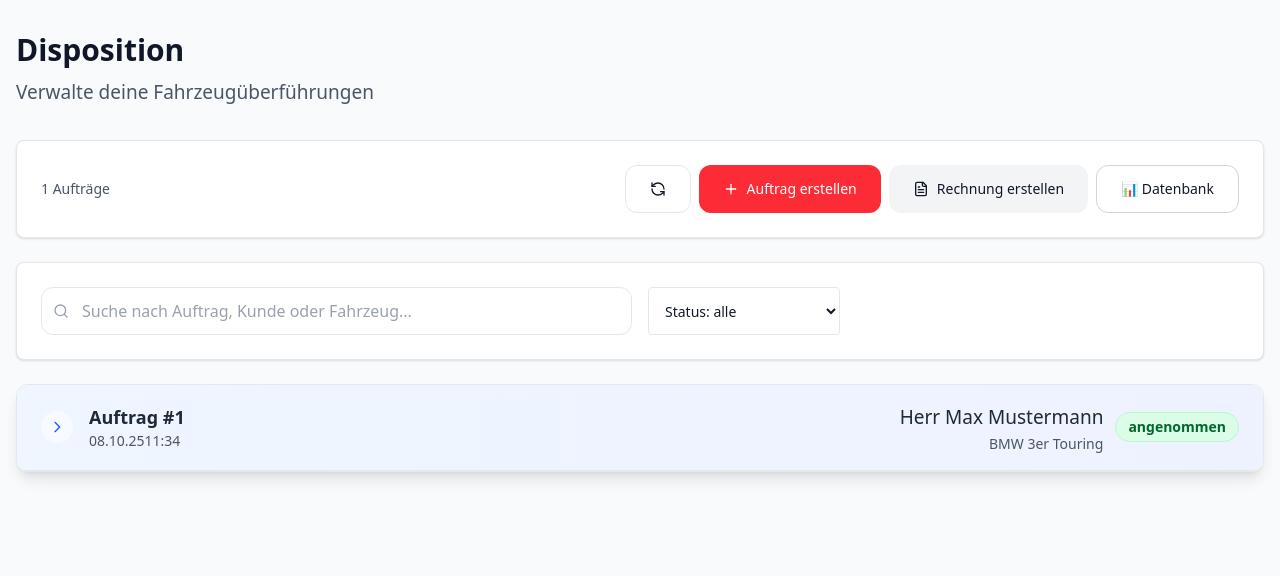
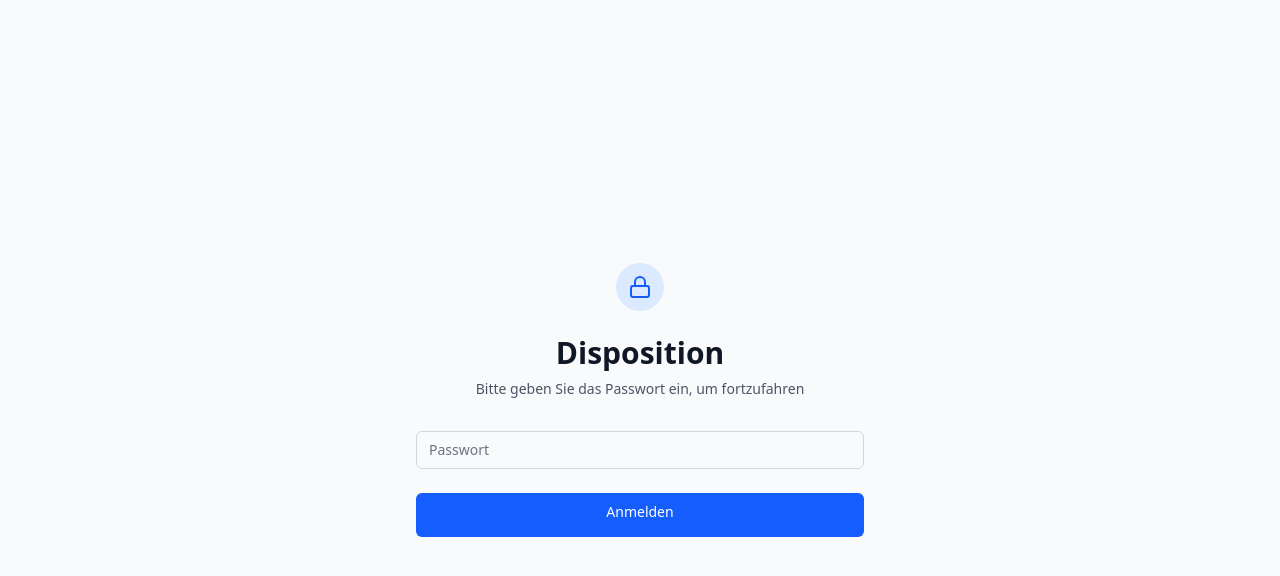
Before and after one commit to adrian1921677/ADS.-, a Next.js app: page /disposition in a window 1280 px wide. Shown: the top 576 px of the page. Built offline with nearby package versions, Linux system fonts and the light colour scheme.

Commit message:
Passwortschutz fÃ¼r Dispositionstool hinzugefÃ¼gt - Passwort: ADS

```diff
--- a/src/app/disposition/page.tsx
+++ b/src/app/disposition/page.tsx
@@ -6,7 +6,7 @@ import { Input } from '@/components/ui/input'
 // import { Textarea } from '@/components/ui/textarea'
 // import { Card, CardContent, CardDescription, CardHeader, CardTitle } from '@/components/ui/card'
 // import { Select, SelectContent, SelectItem, SelectTrigger, SelectValue } from '@/components/ui/select'
-import { Plus, RefreshCcw, FileText, Search } from 'lucide-react'
+import { Plus, RefreshCcw, FileText, Search, Lock } from 'lucide-react'
 
 interface Order {
   id: string;
@@ -17,6 +17,9 @@ interface Order {
 }
 
 export default function DispositionPage() {
+  const [isAuthenticated, setIsAuthenticated] = useState(false)
+  const [password, setPassword] = useState('')
+  const [loginError, setLoginError] = useState('')
   const [orders, setOrders] = useState<Order[]>([])
   const [loading, setLoading] = useState(true)
   const [showCreate, setShowCreate] = useState(false)
@@ -25,6 +28,32 @@ export default function DispositionPage() {
   const [statusFilter, setStatusFilter] = useState('')
   const [expandedOrders, setExpandedOrders] = useState<Set<string>>(new Set())
   const [showDatabaseView, setShowDatabaseView] = useState(false)
+
+  const CORRECT_PASSWORD = 'ADS'
+
+  const handleLogin = (e: React.FormEvent) => {
+    e.preventDefault()
+    if (password === CORRECT_PASSWORD) {
+      setIsAuthenticated(true)
+      setLoginError('')
+      // Speichere Authentifizierung in sessionStorage
+      sessionStorage.setItem('disposition_authenticated', 'true')
+    } else {
+      setLoginError('Falsches Passwort. Bitte versuchen Sie es erneut.')
+    }
+  }
+
+  const handleLogout = () => {
+    setIsAuthenticated(false)
+    setPassword('')
+    sessionStorage.removeItem('disposition_authenticated')
+  }
+
+  // Prüfe beim Laden der Seite, ob bereits authentifiziert
+  useEffect(() => {
+    const isAuth = sessionStorage.getItem('disposition_authenticated') === 'true'
+    setIsAuthenticated(isAuth)
+  }, [])
 
   async function refreshOrders() {
     setLoading(true)
@@ -73,12 +102,72 @@ export default function DispositionPage() {
     })
   }
 
+  // Login-Screen
+  if (!isAuthenticated) {
+    return (
+      <div className="min-h-screen bg-gray-50 flex items-center justify-center">
+        <div className="max-w-md w-full space-y-8">
+          <div className="text-center">
+            <div className="mx-auto h-12 w-12 bg-blue-100 rounded-full flex items-center justify-center">
+              <Lock className="h-6 w-6 text-blue-600" />
+            </div>
+            <h2 className="mt-6 text-3xl font-bold text-gray-900">Disposition</h2>
+            <p className="mt-2 text-sm text-gray-600">
+              Bitte geben Sie das Passwort ein, um fortzufahren
+            </p>
+          </div>
+          <form className="mt-8 space-y-6" onSubmit={handleLogin}>
+            <div>
+              <label htmlFor="password" className="sr-only">
+                Passwort
+              </label>
+              <input
+                id="password"
+                name="password"
+                type="password"
+                required
+                className="appearance-none rounded-md relative block w-full px-3 py-2 border border-gray-300 placeholder-gray-500 text-gray-900 focus:outline-none focus:ring-blue-500 focus:border-blue-500 focus:z-10 sm:text-sm"
+                placeholder="Passwort"
+                value={password}
+                onChange={(e) => setPassword(e.target.value)}
+              />
+            </div>
+
+            {loginError && (
+              <div className="text-red-600 text-sm text-center">
+                {loginError}
+              </div>
+            )}
+
+            <div>
+              <button
+                type="submit"
+                className="group relative w-full flex justify-center py-2 px-4 border border-transparent text-sm font-medium rounded-md text-white bg-blue-600 hover:bg-blue-700 focus:outline-none focus:ring-2 focus:ring-offset-2 focus:ring-blue-500"
+              >
+                Anmelden
+              </button>
+            </div>
+          </form>
+        </div>
+      </div>
+    )
+  }
+
   return (
     <div className="min-h-screen bg-gray-50">
       <div className="container mx-auto px-4 py-8">
-        <div className="mb-8">
-          <h1 className="text-3xl font-bold text-gray-900 mb-2">Disposition</h1>
-          <p className="text-gray-600">Verwalte deine Fahrzeugüberführungen</p>
+        <div className="mb-8 flex justify-between items-center">
+          <div>
+            <h1 className="text-3xl font-bold text-gray-900 mb-2">Disposition</h1>
+            <p className="text-gray-600">Verwalte deine Fahrzeugüberführungen</p>
+          </div>
+          <Button
+            onClick={handleLogout}
+            variant="outline"
+            className="text-red-600 border-red-300 hover:bg-red-50"
+          >
+            Abmelden
+          </Button>
         </div>
 
         {/* Toolbar */}
```
